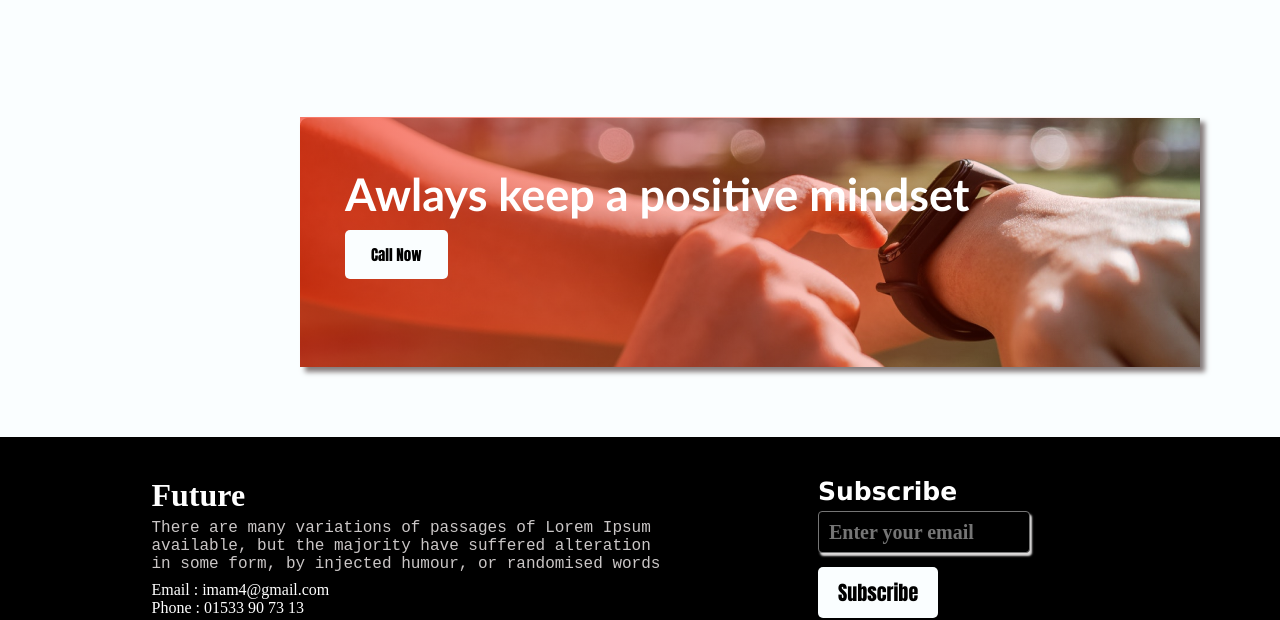
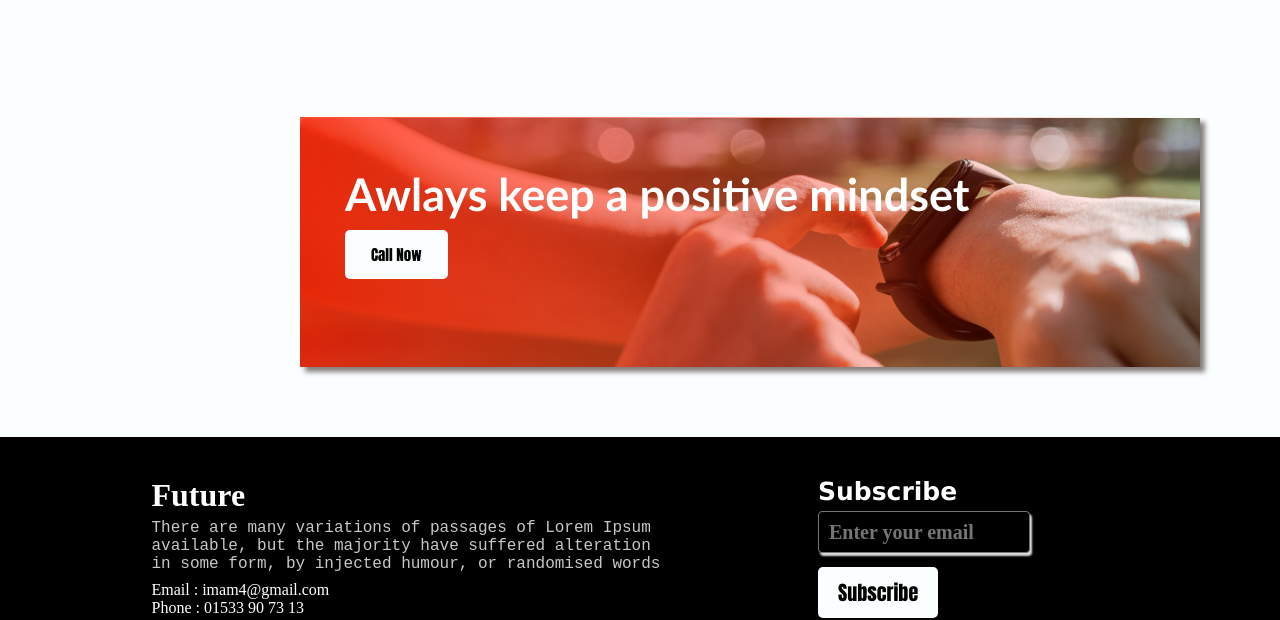
Before and after one commit to mdimamhosen/Assignment-1, a plain HTML site: page index.html in a window 1280 px wide. Shown: the part 1566-2186 px from the top of the page. Drawn offline with Linux system fonts and the light colour scheme.

Commit message:
final commit

```diff
--- a/styles/style.css
+++ b/styles/style.css
@@ -129,7 +129,7 @@ text-align: center;
   padding:70px 230px 70px 300px;
 }
 .div-5{
-  background-image:linear-gradient(to right, rgba(243, 28, 0, 0.6)
+  background-image:linear-gradient(to right, rgba(255, 30, 0, 0.8)
 
   , rgba(0,0,0, 0)), url(../images/watch.png);
   width: 900px;
```
